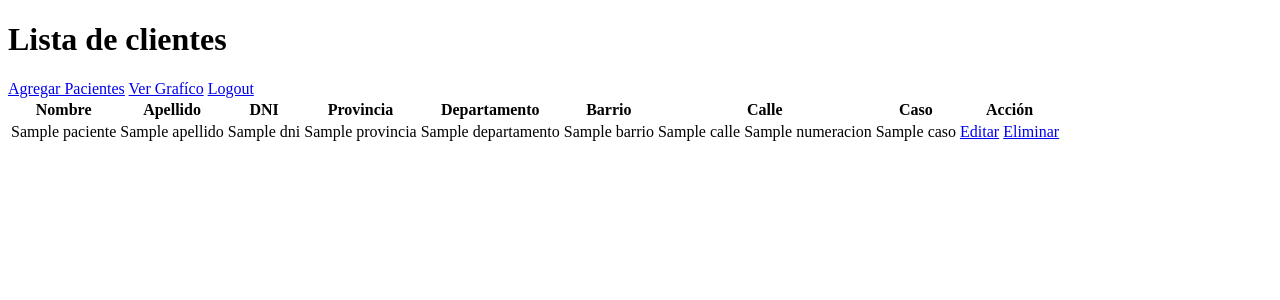
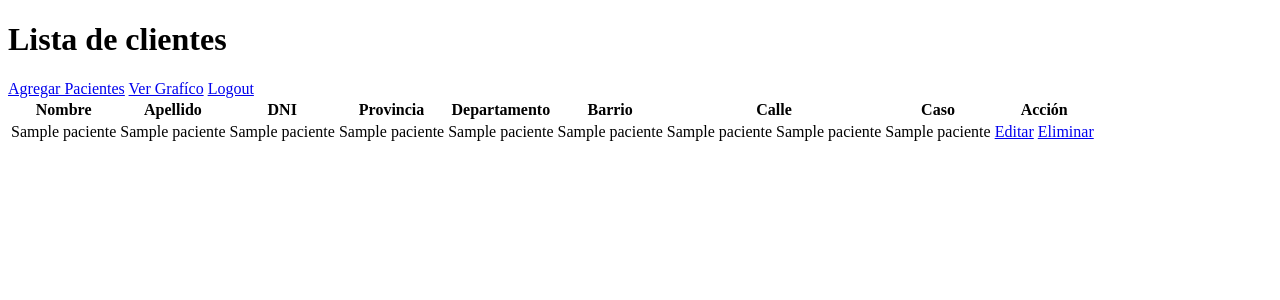
Before and after one commit to 00nic/control_dengue, a Flask app: template templates/list_sicks.html in a window 1280 px wide. Shown: the top 300 px of the page. Run offline with Flask 3, Linux system fonts and the light colour scheme; the template is opened without the code that fills it: most values are stand-ins (such as "Sample title", 1, 10 or a date in 2020); some libraries are stand-ins or nearby versions.

Commit message:
por mal funcionammiento al mostrar la lista de pacientes y los datos cuando se los quiere editar cambie los nombres de las columnas de la Bd por sus indices

```diff
--- a/templates/list_sicks.html
+++ b/templates/list_sicks.html
@@ -3,7 +3,7 @@
 <head>
     <meta charset="UTF-8">
     <meta name="viewport" content="width=device-width, initial-scale=1.0">
-    <title>Lista enfermos</title>
+    <title>Lista Pacientes</title>
     <link rel="stylesheet_login" href="../static/css/stylesheet_list_sicks.css">
 
 </head>
@@ -32,17 +32,17 @@
             <tbody>
                 {% for paciente in pacientes %}
                 <tr>
-                    <td>{{ paciente.nombre }}</td>
-                    <td>{{ paciente.apellido }}</td>
-                    <td>{{ paciente.dni }}</td>
-                    <td>{{ paciente.provincia }}</td>
-                    <td>{{ paciente.departamento }}</td>
-                    <td>{{ paciente.barrio }}</td>
-                    <td>{{ paciente.calle }} {{ paciente.numeracion}}</td>
-                    <td>{{ paciente.caso }}</td>
+                    <td>{{ paciente.1 }}</td>
+                    <td>{{ paciente.2 }}</td>
+                    <td>{{ paciente.3 }}</td>
+                    <td>{{ paciente.4 }}</td>
+                    <td>{{ paciente.5 }}</td>
+                    <td>{{ paciente.6 }}</td>
+                    <td>{{ paciente.7 }} {{ paciente.8}}</td>
+                    <td>{{ paciente.9 }}</td>
                     <td>
-                        <a href="/editarDatos/{{ paciente.indice }}">Editar</a>
-                        <a href="/eliminarPaciente/{{ paciente.indice }}">Eliminar</a>
+                        <a href="/editarDatos/{{ paciente.0 }}">Editar</a>
+                        <a href="/eliminarPaciente/{{ paciente.0 }}">Eliminar</a>
                     </td>
                 </tr>
                 {% endfor %}
```
Also changed, not shown: templates/editarDatos.html (+22 -14 lines).
